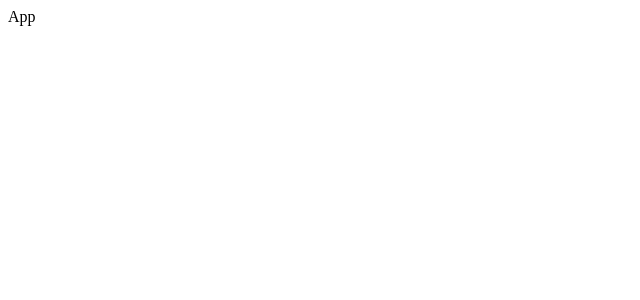
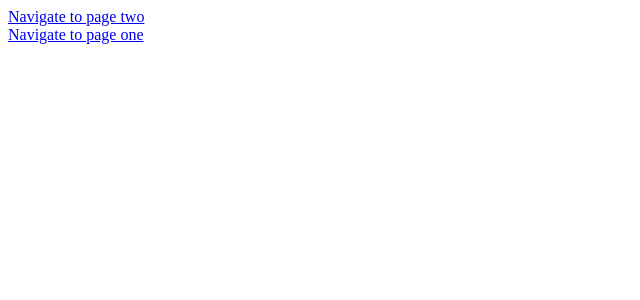
Before and after one commit to cswilson14/streams, a React (Create React App) app in the folder client/: page / in a window 1280 px wide. Shown: the top 300 px of the page, without its empty margins (0-640 px from the left). Built offline with nearby package versions, Linux system fonts and the light colour scheme.

Commit message:
Added Scaffolding for React-Router
Created a couple of scaffolding components to be used with
react-router for navigating with URLs.

```diff
--- a/client/src/components/App.js
+++ b/client/src/components/App.js
@@ -1,7 +1,25 @@
 import React from 'react';
+import { BrowserRouter, Route, Link } from 'react-router-dom';
+
+const PageOne = () => {
+    return <div><Link to="/pagetwo">Navigate to page two</Link></div>;
+}
+
+const PageTwo = () => {
+    return <div><Link to="/pagetwo">Navigate to page one</Link></div>;
+}
 
 const App = (props) => {
-    return <div>App</div>;
+    return (
+        <div>
+            <BrowserRouter>
+                <div>
+                    <Route path="/" exact component={PageOne} />
+                    <Route path="/" component={PageTwo} />
+                </div>
+            </BrowserRouter>
+        </div>
+    );
 };
 
 export default App;
```
